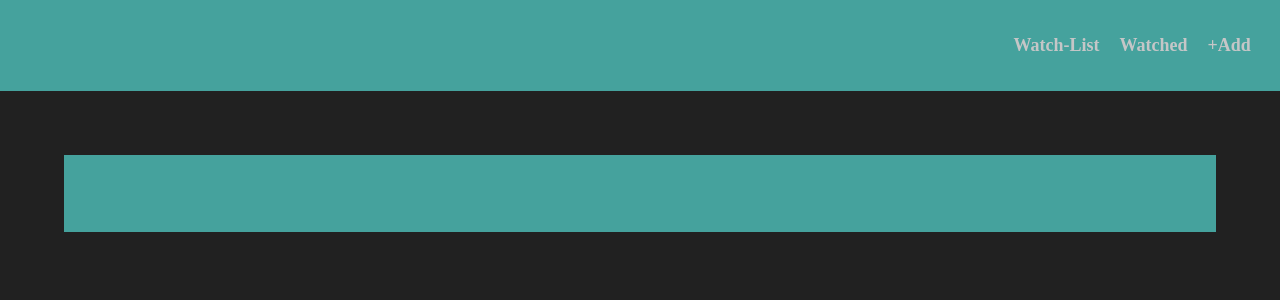
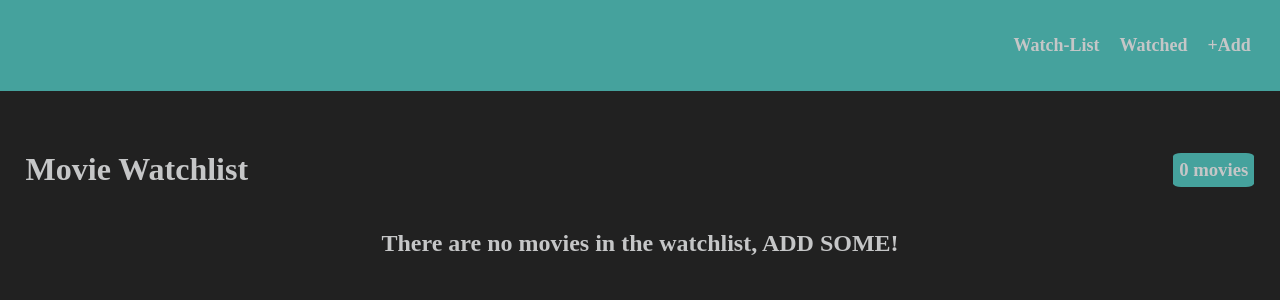
Before and after one commit to Tinashe-Muchie/imdbmovie-search, a React (Create React App) app: page / in a window 1280 px wide. Shown: the top 300 px of the page. Built offline with nearby package versions, Linux system fonts and the light colour scheme.

Commit message:
watchlist final touches

```diff
--- a/src/Components/GlobalContext/AppReducer.js
+++ b/src/Components/GlobalContext/AppReducer.js
@@ -12,6 +12,16 @@ function AppReducer(state, action) {
                 ...state,
                 addWatched: [action.value, ...state.addWatched],
             }
+        case 'REMOVE_MOVIE_FROM_WATCHLIST':
+            return {
+                ...state,
+                addWatchlist: state.addWatchlist.filter((movie)=>movie.id !== action.value)
+            }
+        case 'REMOVE_MOVIE_FROM_WATCHED':
+            return {
+                ...state,
+                addWatched: state.addWatched.filter(movie=> movie.id !== action.value)
+            }
         default:
             return state
     }
--- a/src/Components/WatchList/WatchList.css
+++ b/src/Components/WatchList/WatchList.css
@@ -1,3 +1,20 @@
+.pillbackground {
+    background-color: #45a29d;
+    border: hidden;
+    border-radius: 10%;
+    padding: 0.5%;
+}
+.watchlistHeading {
+    display:flex;
+    flex-direction: row;
+    justify-content: space-between;
+    align-items: center;
+    flex-wrap: wrap;
+    color: #C5C6C7;
+    font-family: Papyrus;
+    margin-left: 2%;
+    margin-right: 2%;
+}
 .list {
     list-style-type: none;
 }
--- a/src/Components/WatchList/WatchList.js
+++ b/src/Components/WatchList/WatchList.js
@@ -7,12 +7,22 @@ export default function WatchList() {
     const {addWatchlist} = useContext(MovieContext);
     return (
         <div>
+            <div className="watchlistHeading">
+                <h1>Movie Watchlist</h1>
+                <h3 className="pillbackground">{addWatchlist.length} movies</h3>
+            </div>
+            {addWatchlist.length > 0 ?
             <ul className='list grid-container'>
                 {addWatchlist.map((movie)=>
                 <li key={movie.id}>
                     <WatchlistMovies movie={movie} />
                 </li>)}
             </ul>
+            : <h2 style={{
+                        color: "#C5C6C7",
+                        fontFamily: "Papyrus"
+            }}>There are no movies in the watchlist, ADD SOME!</h2>
+            }
         </div>
     )
 }
--- a/src/Components/WatchList/WatchlistControls.js
+++ b/src/Components/WatchList/WatchlistControls.js
@@ -1,12 +1,17 @@
 import React, {useContext} from 'react'
 import {MovieContext} from '../GlobalContext/GlobalContext'
 
-export default function WatchlistControls() {
-    const {addMovieToWatched} = useContext(MovieContext)
+export default function WatchlistControls({movie}) {
+    const {addMovieToWatched, removeMovieFromWatchlist} = useContext(MovieContext)
     return (
         <div>
-            <button className="buton" onClick={()=>addMovieToWatched()}><i className='fa fas fa-eye'></i></button>
-            <button className="buton"><i className='fa far fa-window-close'></i></button>
+            <>
+            <button className="buton" onClick={()=>{
+                                                    addMovieToWatched(movie)
+                                                    removeMovieFromWatchlist(movie.id)
+                                                    }}><i className='fa fas fa-eye'></i></button>
+            <button className="buton" onClick={()=>removeMovieFromWatchlist(movie.id)}><i className='fa far fa-window-close'></i></button>
+            </>
         </div>
     )
 }
--- a/src/Components/WatchList/WatchlistMovies.js
+++ b/src/Components/WatchList/WatchlistMovies.js
@@ -2,15 +2,15 @@ import React from 'react'
 import WatchlistControls from './WatchlistControls'
 import './WatchList.css'
 
-export default function WatchlistMovies(props) {
+export default function WatchlistMovies({movie, type}) {
     return (
         <div>
             <div className="grid-container">
                 <div className="wrapper">
                 <div className="img">
-            <img src={`https://image.tmdb.org/t/p/w200${props.movie.poster_path}`} alt="" className='image'></img>
+            <img src={`https://image.tmdb.org/t/p/w200${movie.poster_path}`} alt="" className='image'></img>
             <div className="overlay">
-                <WatchlistControls />
+                <WatchlistControls  type={type} movie={movie}/>
             </div>
             </div>
             </div>
```
Also changed, not shown: 1 other file (tests, documents, lock files or other folders).
